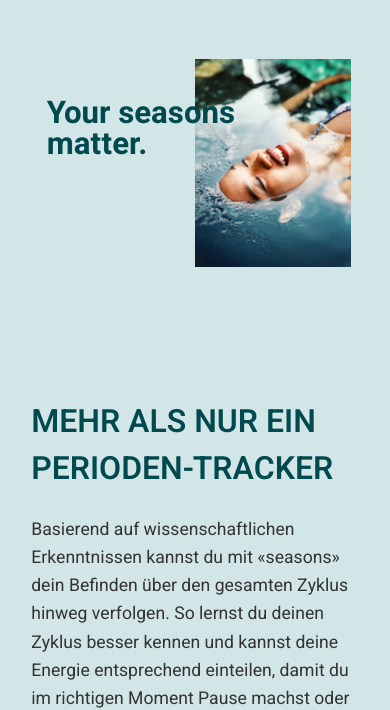
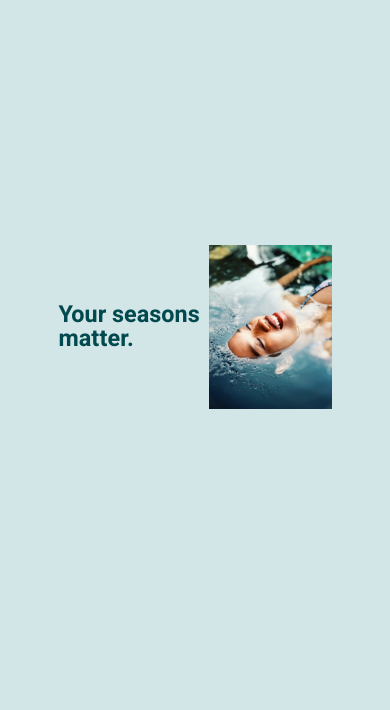
Before and after one commit to MizuBishi/seasons-website, a website built with Vite: page index.html in a window 390 px wide. Shown: the part 137-847 px from the top of the page. Built offline with nearby package versions, Linux system fonts and the light colour scheme.

Commit message:
feat: large styling

```diff
--- a/index.html
+++ b/index.html
@@ -34,7 +34,9 @@
             oder Vollgas gibst.
           </p>
         </div>
-        <video class="video" src="/seasons-video.mp4" controls></video>
+        <div class="videocontainer">
+          <video class="video" src="/seasons-video.mp4" controls></video>
+        </div>
       </section>
 
       <section class="features">
--- a/src/style.scss
+++ b/src/style.scss
@@ -8,7 +8,8 @@
   --color-text: #333;
   --color-background: #fff;
   --color-background-colored: #d2e5e7;
-  --section-spacing: 6rem;
+  --page-max-width: 70vw;
+  --section-spacing: 15vh;
   --site-padding: 3vw;
 }
 
@@ -25,8 +26,13 @@ body {
 }
 
 main {
-  padding: 0 var(--site-padding);
-  margin-top: 5rem;
+  max-width: var(--page-max-width);
+  margin: 0 auto;
+
+  > section {
+    margin-top: var(--section-spacing);
+    margin-bottom: var(--section-spacing);
+  }
 }
 
 .header {
@@ -64,43 +70,51 @@ main {
 }
 
 .hero {
-  margin-bottom: 10rem;
-  margin-top: 12rem;
-
   > .upper {
-    position: relative;
     display: flex;
-    width: 80vw;
+    flex-direction: row;
+    align-items: center;
+    justify-content: space-between;
+    width: 100%;
+    min-height: 80vh;
+    max-width: 1600px;
     margin: 0 auto;
 
     > .title {
-      position: absolute;
-      top: 20%;
-      left: 2vw;
-      font-size: 8vw;
-      max-width: 50vw;
-      line-height: 1;
+      flex: 1 1 55%;
+      font-size: 6vw;
+      max-width: 55%;
       color: var(--color-base);
-      margin-bottom: 5rem;
+      z-index: 2;
+      position: relative;
+      left: 0;
+      line-height: 1.05;
     }
 
     > .image {
-      width: 50%;
+      flex: 1 1 45%;
+      max-width: 45%;
+      display: flex;
+      align-items: center;
+      justify-content: flex-end;
       height: auto;
-      margin-left: auto;
 
       img {
         width: 100%;
-        height: 100%;
-        object-fit: contain;
+        height: auto;
+        object-fit: cover;
+        border-radius: 0;
+        box-shadow: none;
       }
     }
   }
 
   .description {
     max-width: 800px;
-    padding: 0 var(--base-padding);
-    margin-top: 8rem;
+    padding: 0 var(--site-padding);
+    margin-top: 4rem;
+    position: relative;
+    z-index: 2;
 
     > .subtitle {
       color: var(--color-base);
@@ -116,11 +130,18 @@ main {
     }
   }
 
-  > .video {
+  > .videocontainer {
     display: flex;
     margin: 0 auto;
-    max-width: 1200px;
     margin-top: 4rem;
+    position: relative;
+    z-index: 2;
+
+    > .video {
+      width: 100%;
+      height: auto;
+      object-fit: contain;
+    }
   }
 }
 
@@ -145,10 +166,7 @@ main {
 }
 
 .features {
-  padding: var(--section-spacing) var(--base-padding);
-
   .feature {
-    max-width: 1200px;
     margin: 0 auto 8rem;
     display: flex;
     align-items: center;
@@ -196,8 +214,6 @@ main {
 }
 
 .team {
-  // padding: var(--section-spacing) var(--base-padding);
-  padding: 5rem 0;
   text-align: center;
 
   h2 {
@@ -210,7 +226,6 @@ main {
     display: grid;
     grid-template-columns: repeat(auto-fit, minmax(250px, 1fr));
     gap: 2rem;
-    max-width: 1200px;
     margin: 0 auto;
   }
 
@@ -247,7 +262,6 @@ main {
     display: grid;
     grid-template-columns: repeat(auto-fit, minmax(250px, 1fr));
     gap: 2rem;
-    max-width: 1200px;
     margin: 0 auto;
   }
 
@@ -312,7 +326,7 @@ main {
   }
 }
 
-.privacy-policy {
+.content-page {
   max-width: 800px;
   margin: 8rem auto;
   padding: 0 var(--site-padding);
@@ -384,21 +398,3 @@ main {
     }
   }
 }
-
-@media (max-width: 768px) {
-  :root {
-    --base-padding: 5vw;
-  }
-
-  .hero {
-    .title {
-      font-size: 3rem;
-    }
-  }
-
-  .footer {
-    .newsletter-form {
-      flex-direction: column;
-    }
-  }
-}
```
Also changed, not shown: datenschutz.html (+1 -1 lines), faq.html (+1 -1 lines), impressum.html (+1 -1 lines).
